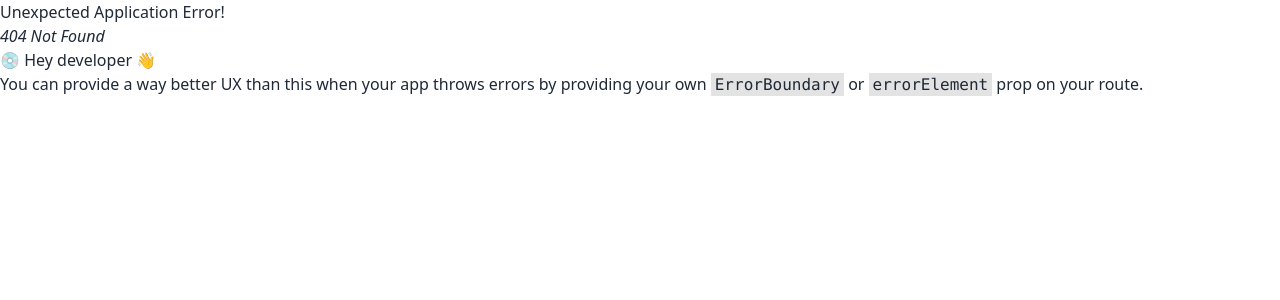
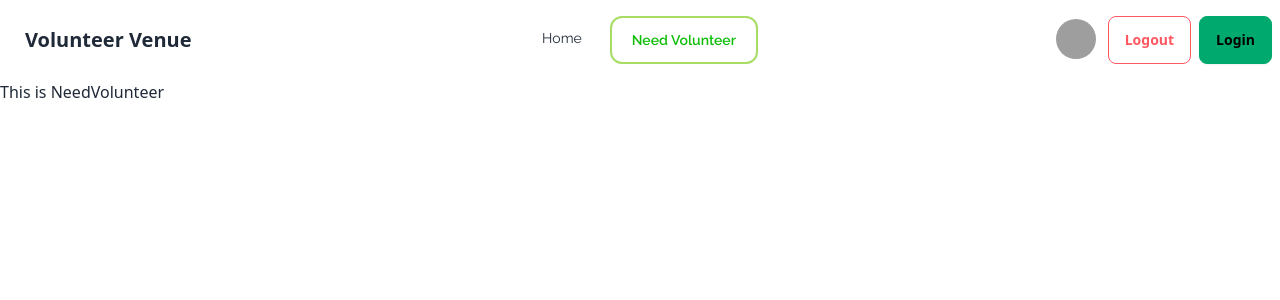
Before and after one commit to rakibgithub21/Volunteer_venu-client_site, a React (Vite) app: page /need-volunteer in a window 1280 px wide. Before the commit this address had no page. Shown: the top 300 px of the page. Built offline with nearby package versions, Linux system fonts and the light colour scheme; grey boxes are pictures that could not be loaded.

Commit message:
working on navbar page

```diff
--- a/src/components/Navbar.jsx
+++ b/src/components/Navbar.jsx
@@ -1,43 +1,29 @@
+import { NavLink } from "react-router-dom";
 
 
 const Navbar = () => {
     return (
         <div className="navbar bg-base-100 container mx-auto ">
             <div className="navbar-start">
-                <div className="dropdown">
+                <div className="dropdown font-raleway">
                     <div tabIndex={0} role="button" className="btn btn-ghost lg:hidden">
                         <svg xmlns="http://www.w3.org/2000/svg" className="h-5 w-5" fill="none" viewBox="0 0 24 24" stroke="currentColor"><path strokeLinecap="round" strokeLinejoin="round" strokeWidth="2" d="M4 6h16M4 12h8m-8 6h16" /></svg>
                     </div>
                     <ul tabIndex={0} className="menu menu-sm dropdown-content mt-3 z-[1] p-2 shadow bg-base-100 rounded-box w-52">
-                        <li><a>Item 1</a></li>
-                        <li>
-                            <a>Parent</a>
-                            <ul className="p-2">
-                                <li><a>Submenu 1</a></li>
-                                <li><a>Submenu 2</a></li>
-                            </ul>
-                        </li>
-                        <li><a>Item 3</a></li>
+                        <NavLink className={({ isActive }) => isActive ? ' text-lg font-medium text-[#0aa9be] underline rounded' : 'text-lg hover:text-rose-500 '} to={'/'}>Home</NavLink>
+                        <NavLink className={({ isActive }) => isActive ? ' text-lg font-medium text-[#0aa9be] underline rounded' : 'hover:text-rose-500 text-lg '} to={'/need-volunteer'}>Need Volunteer</NavLink>
                     </ul>
                 </div>
-                <a className="btn btn-ghost text-xl">daisyUI</a>
+                <a className="btn btn-ghost text-xl">Volunteer Venue</a>
             </div>
-            <div className="navbar-center hidden lg:flex">
-                <ul className="menu menu-horizontal px-1">
-                    <li><a>Item 1</a></li>
-                    <li>
-                        <details>
-                            <summary>Parent</summary>
-                            <ul className="p-2">
-                                <li><a>Submenu 1</a></li>
-                                <li><a>Submenu 2</a></li>
-                            </ul>
-                        </details>
-                    </li>
-                    <li><a>Item 3</a></li>
+            <div className="navbar-center hidden lg:flex font-raleway">
+                <ul className="menu menu-horizontal gap-2 px-1">
+                    <NavLink data-tooltip-id="my-tooltip-2" className={({ isActive }) => isActive ? 'border-2 font-semibold  text-[#10be0a] border-[#a3da5aee] py-3 rounded-xl px-5' : 'py-3 px-5  rounded-xl hover:bg-cyan-100 hover:text-blue-500 '} to={'/'}>Home</NavLink>
+                    <NavLink data-tooltip-id="my-tooltip-2" className={({ isActive }) => isActive ? 'border-2 font-semibold   text-[#10be0a] border-[#a3da5aee] py-3 rounded-xl px-5' : 'py-3 px-5  rounded-xl hover:bg-cyan-100 hover:text-blue-500 '} to={'/need-volunteer'}>Need Volunteer</NavLink>
+
                 </ul>
             </div>
-            <div className="navbar-end">
+            <div className="navbar-end  gap-2">
                 <div className="dropdown dropdown-end">
                     <div tabIndex={0} role="button" className="btn btn-ghost btn-circle avatar">
                         <div className="w-10 rounded-full">
@@ -55,6 +41,9 @@ const Navbar = () => {
                         <li><a>Logout</a></li>
                     </ul>
                 </div>
+                <button className="btn btn-outline  btn-error">Logout</button>
+                <button className="btn btn-success">Login</button>
+
             </div>
         </div>
     );
--- /dev/null
+++ b/src/pages/NeedVolunteer.jsx
@@ -0,0 +1,11 @@
+
+
+const NeedVolunteer = () => {
+    return (
+        <div>
+            <h3>This is NeedVolunteer</h3>
+        </div>
+    );
+};
+
+export default NeedVolunteer;
--- a/src/routes/Route.jsx
+++ b/src/routes/Route.jsx
@@ -3,6 +3,7 @@ import Home from "../pages/Home/Home";
 import Login from "../pages/Authentication/Login";
 import Register from "../pages/Authentication/Register";
 import Main from "../layouts/Main";
+import NeedVolunteer from "../pages/NeedVolunteer";
 
 export const router = createBrowserRouter([
     {
@@ -20,6 +21,10 @@ export const router = createBrowserRouter([
             {
                 path: '/register',
                 element:<Register></Register>
+            },
+            {
+                path: '/need-volunteer',
+                element:<NeedVolunteer></NeedVolunteer>
             }
         ]
     },
```
Also changed, not shown: src/assets/social-movement-vector.jpg (added).
